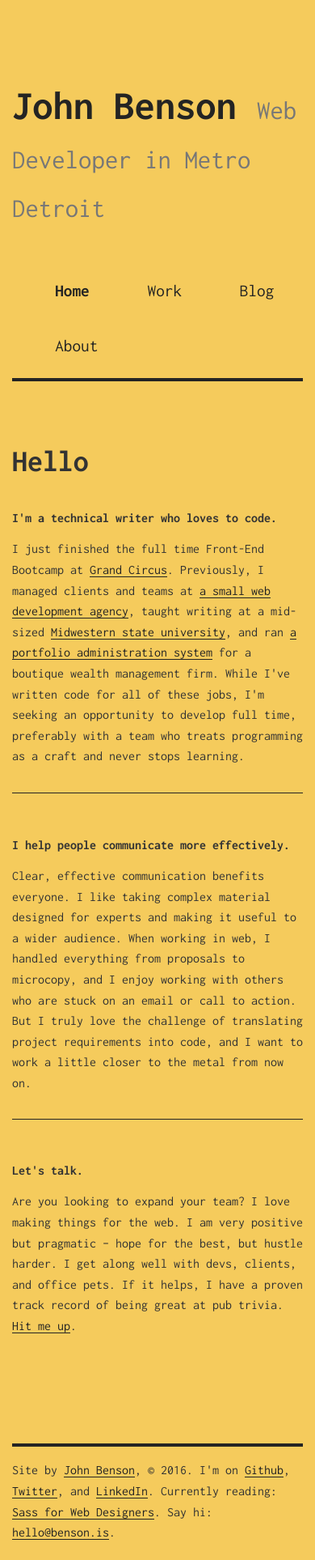
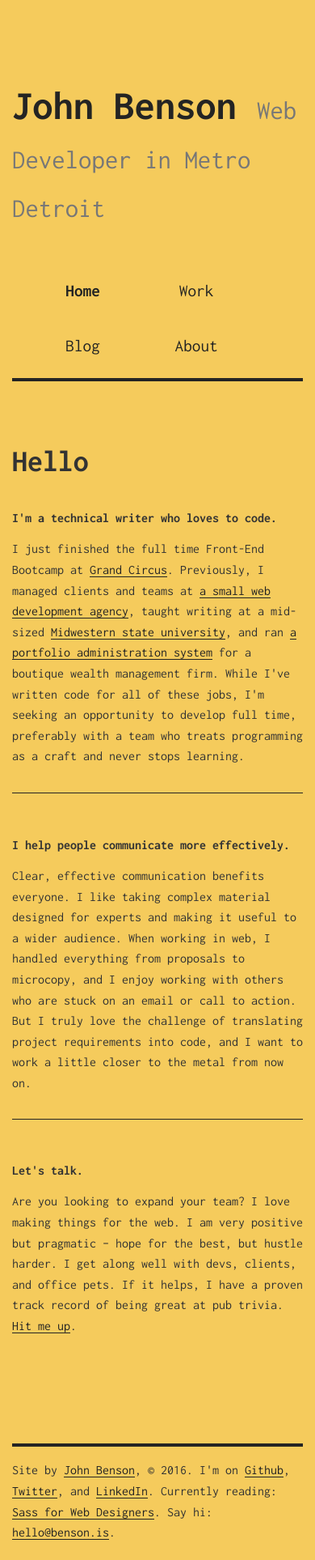
Before and after one commit to johnbenson/johnbenson.github.io, a Jekyll site: the page built from index.html, in a window 390 px wide. Shown: the whole page at 81% size. Built offline with Jekyll 4.4.1, drawn with Linux system fonts in a browser that asks for light colours; nearby versions of some CDN libraries.

Commit message:
tweaked mobile nav for more uniform look

```diff
--- a/css/main.css
+++ b/css/main.css
@@ -343,7 +343,9 @@ img.img-border {
     display: inline-block;
     font-size: 1.33em;
     margin-top: 1em;
-    padding: 0.5em; }
+    padding: 0.5em;
+    text-align: center;
+    width: 25%; }
   .blog-list-wrap {
     padding: 0.33em; }
   .facts {
--- a/sass/main.scss
+++ b/sass/main.scss
@@ -385,6 +385,8 @@ img.img-border {
     font-size: 1.33em;
     margin-top: 1em;
     padding: 0.5em;
+    text-align: center;
+    width: 25%;
 
   }
 
```
